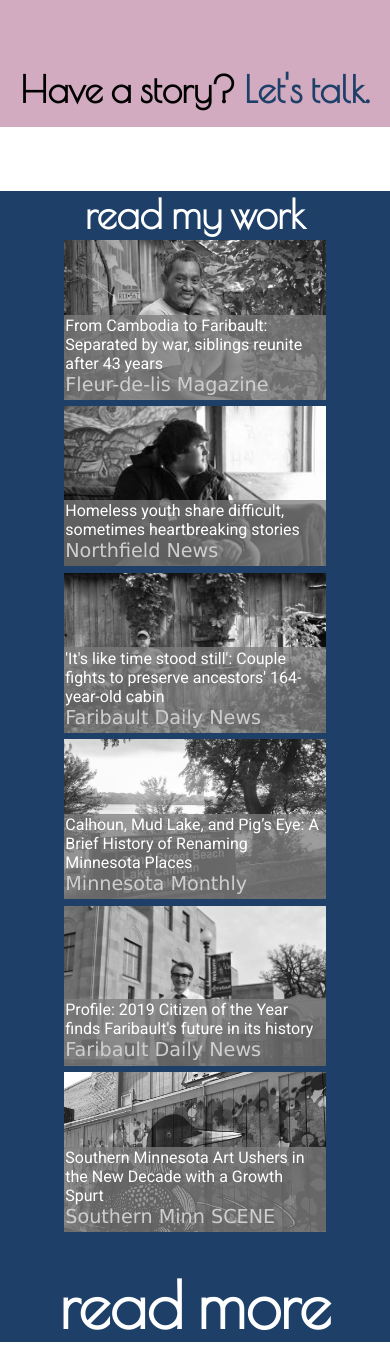
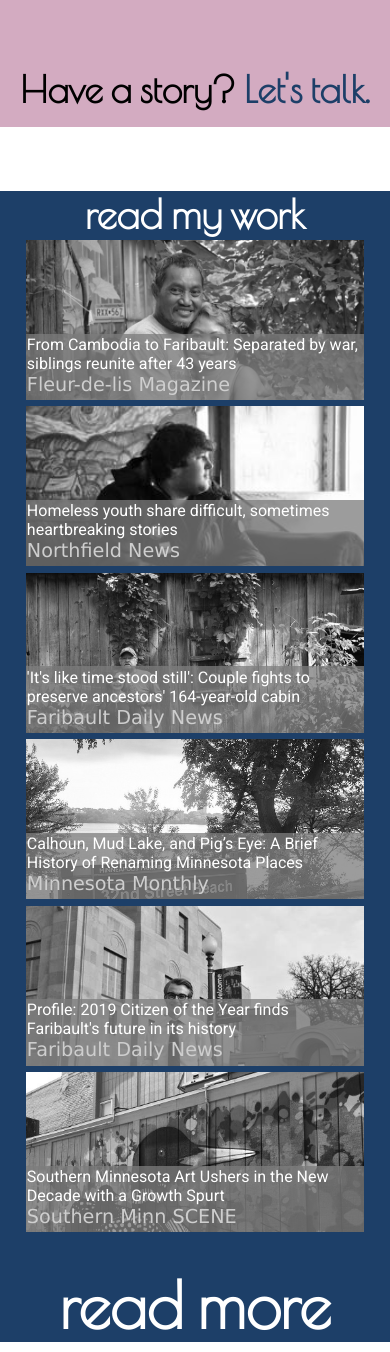
Before and after one commit to annekopas/annekopas, a PHP site: page / in a window 390 px wide. Shown: the part 2066-3418 px from the top of the page. Run offline with PHP 8.4, Linux system fonts and the light colour scheme.

Commit message:
Update style3.css

```diff
--- a/style3.css
+++ b/style3.css
@@ -914,6 +914,9 @@ a.activelinks {
 		justify-content: center;
 		margin: 0.5em auto !important;
 	}
+	.portfolio-item2 {
+		margin: 0.5em 4em !important;
+	}
 	.downarrow {
 		/*max-width: 520px;*/
 	}
```
